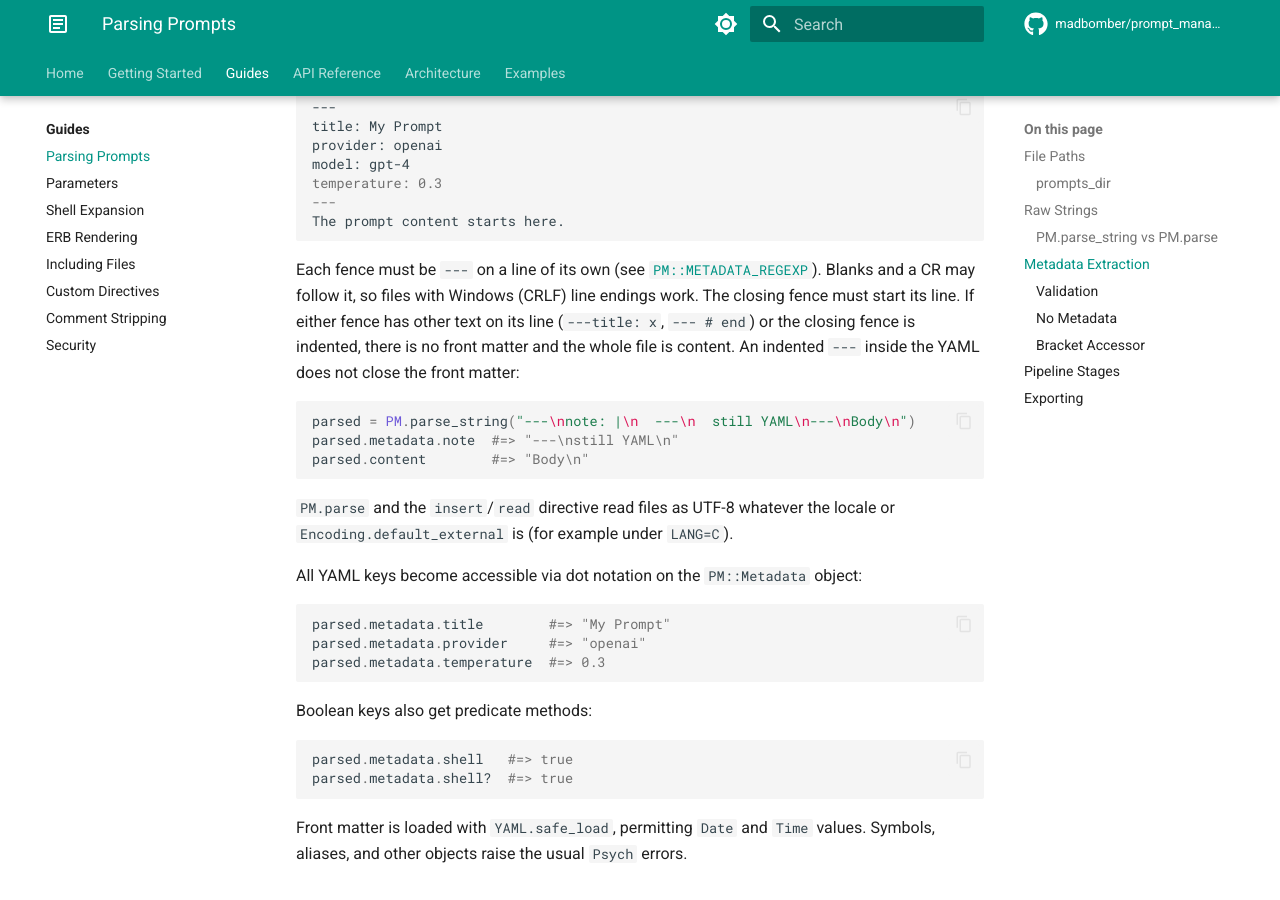
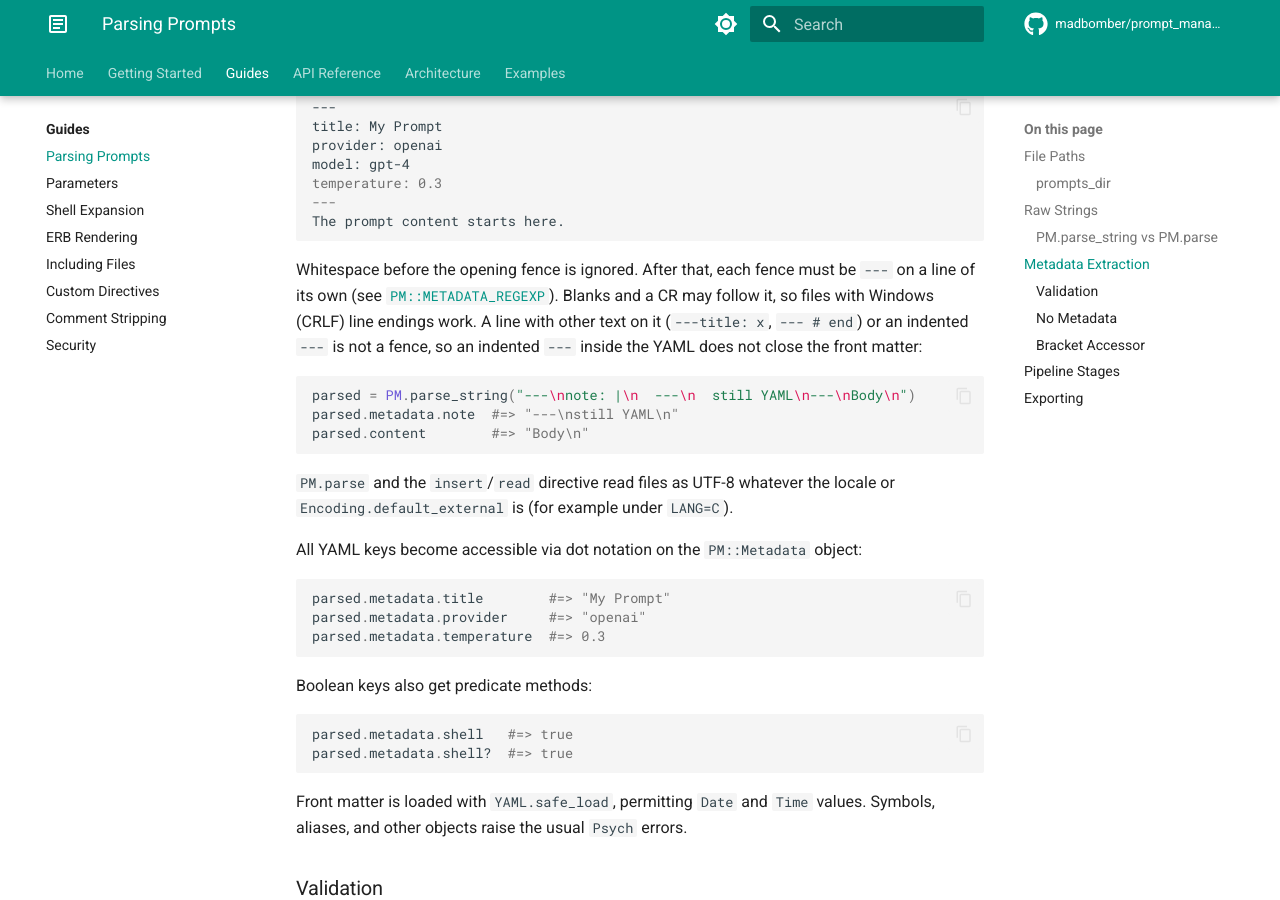
Before and after one commit to MadBomber/prompt_manager, an MkDocs documentation site: the page built from docs/guides/parsing.md, in a window 1280 px wide and 900 px high, scrolled down 2605 px. Built offline with MkDocs 1.6.1 and Material for MkDocs 9.7.7, drawn with Linux system fonts in a browser that asks for light colours; comment, search, counter and statistics services are not loaded.

Commit message:
docs: state fence rules without overclaiming the fallback

````diff
--- a/docs/guides/parsing.md
+++ b/docs/guides/parsing.md
@@ -112,12 +112,11 @@ temperature: 0.3
 The prompt content starts here.
 ```
 
-Each fence must be `---` on a line of its own (see
-[`PM::METADATA_REGEXP`](../api/constants.md#pmmetadata_regexp)). Blanks and a CR may
-follow it, so files with Windows (CRLF) line endings work. The closing fence must start
-its line. If either fence has other text on its line (`---title: x`, `--- # end`) or
-the closing fence is indented, there is no front matter and the whole file is content.
-An indented `---` inside the YAML does not close the front matter:
+Whitespace before the opening fence is ignored. After that, each fence must be `---` on
+a line of its own (see [`PM::METADATA_REGEXP`](../api/constants.md#pmmetadata_regexp)).
+Blanks and a CR may follow it, so files with Windows (CRLF) line endings work. A line
+with other text on it (`---title: x`, `--- # end`) or an indented `---` is not a fence,
+so an indented `---` inside the YAML does not close the front matter:
 
 ```ruby
 parsed = PM.parse_string("---\nnote: |\n  ---\n  still YAML\n---\nBody\n")
````
